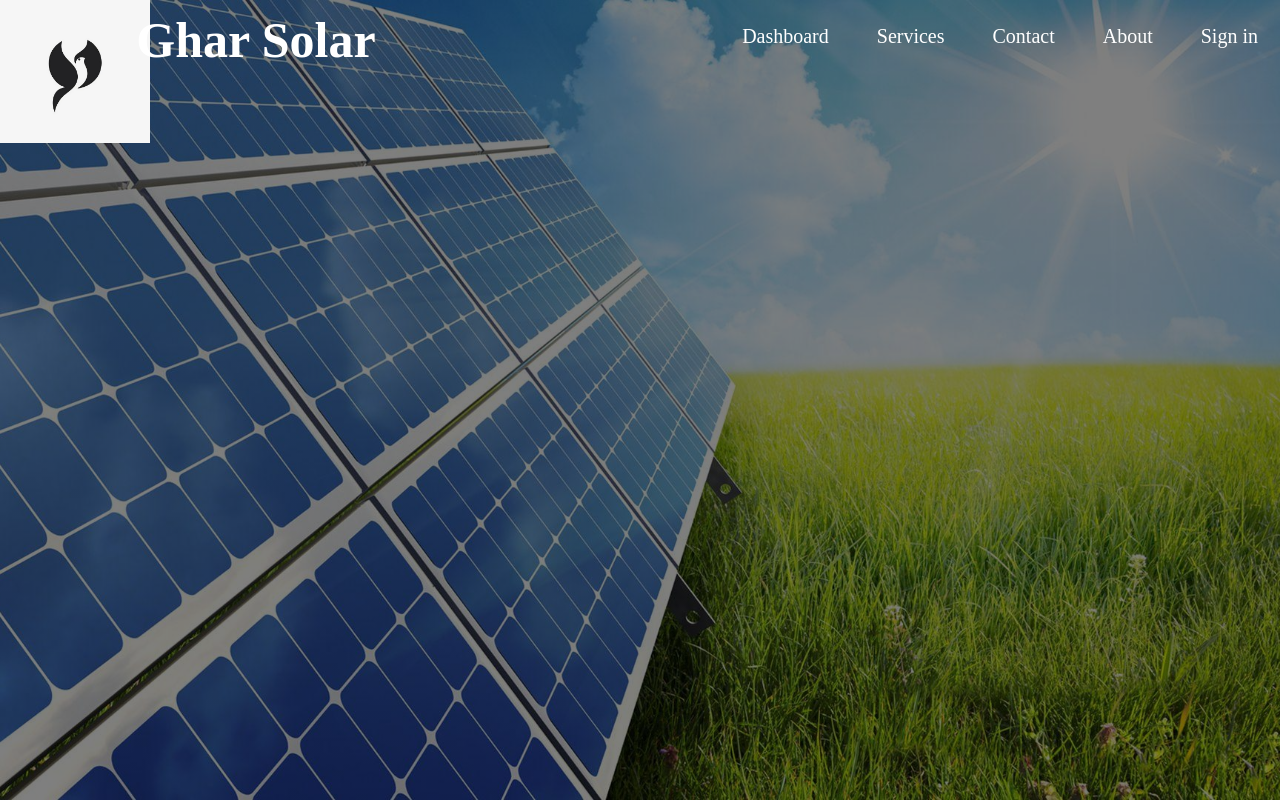
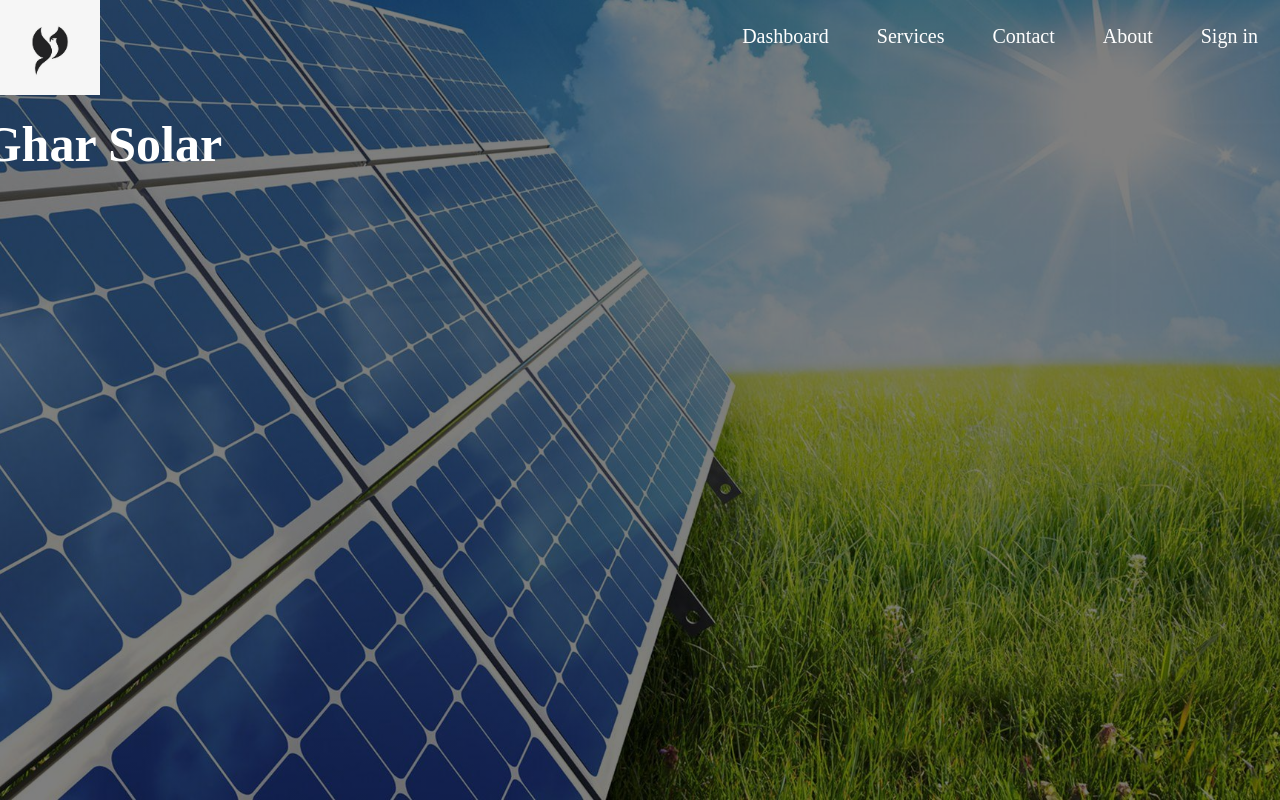
Before and after one commit to kumaradisingh1991/gharsolar, a plain HTML site: page index.html in a window 1280 px wide. Drawn offline with Linux system fonts and the light colour scheme.

Commit message:
Add files via upload

```diff
--- a/style.css
+++ b/style.css
@@ -31,7 +31,9 @@ ul li a:hover{
 }
 .logo img{
     float: left;
-    width: 150px;
+    left: 2%;
+    top: 2%;
+    width: 100px;
     height: auto;
 }
 .main{
@@ -40,8 +42,8 @@ ul li a:hover{
 }
 .title{
     position: absolute;
-    top: 5%;
-    left: 20%;
+    top: 18%;
+    left: 8%;
     transform: translate(-50%,-50%);
 }
 .title h1{
```
